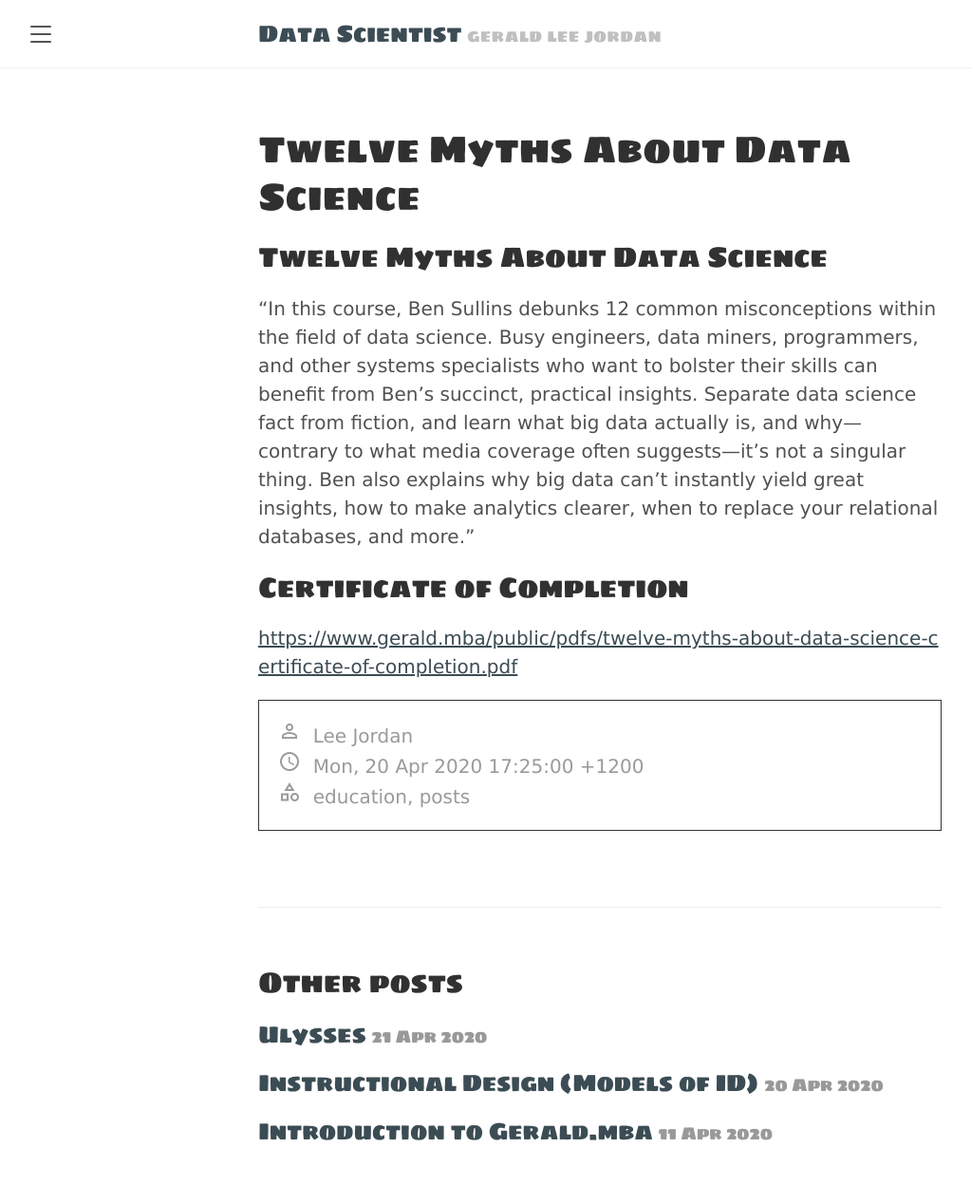
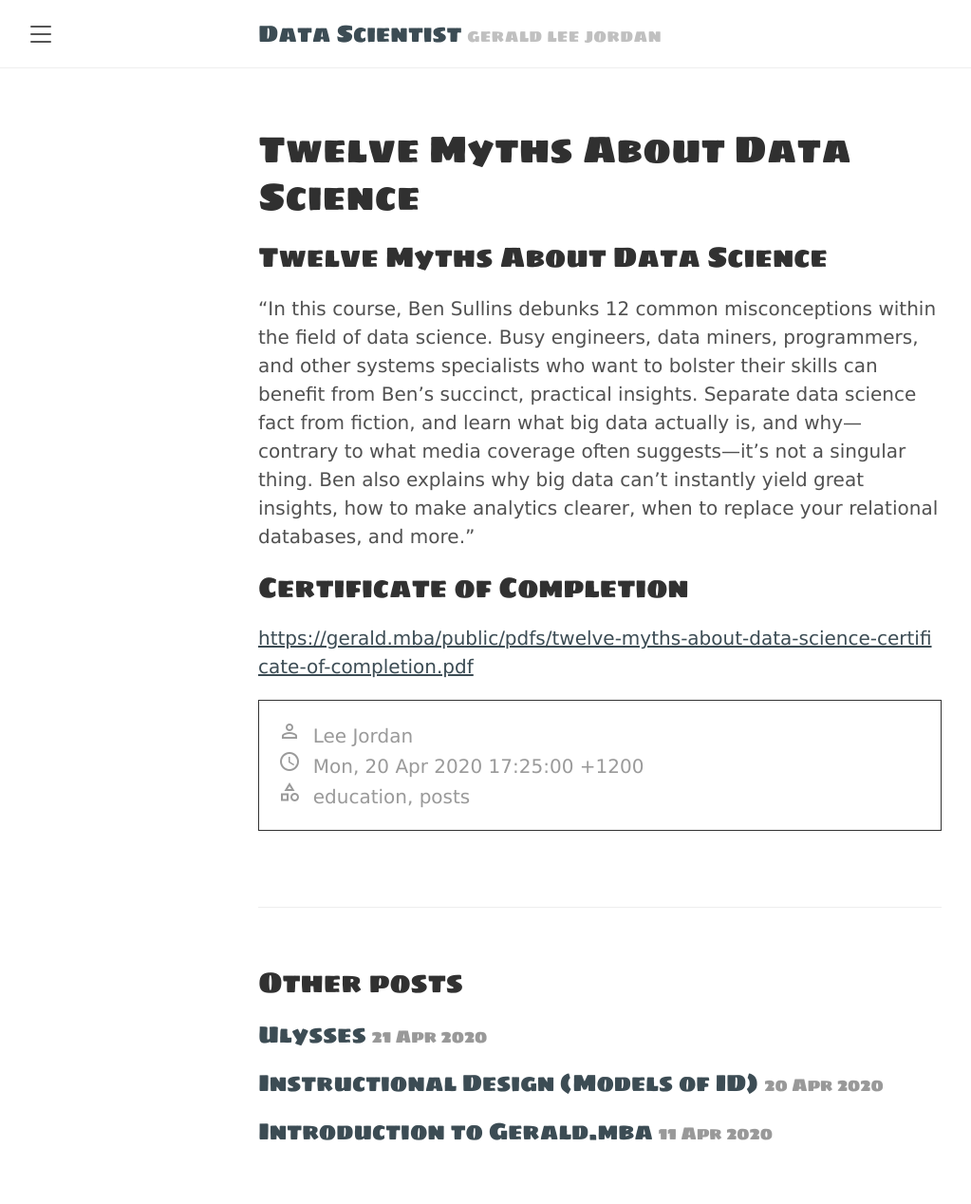
Before and after one commit to tracyjordan/tracyjordan.github.io, a Jekyll site: the page built from _posts/2020-04-21-twelve-myths-about-data-science.md, in a window 1280 px wide. Shown: the whole page at 95% size, without its empty margins (8-1031 px from the left). Built offline with Jekyll 4.4.1, drawn with Linux system fonts in a browser that asks for light colours; part of the change alters nothing that is shown.

Commit message:
Update 2020-04-21-twelve-myths-about-data-science.md

```diff
--- a/_posts/2020-04-21-twelve-myths-about-data-science.md
+++ b/_posts/2020-04-21-twelve-myths-about-data-science.md
@@ -13,4 +13,4 @@ published: true
 
 <h2>Certificate of Completion</h2>
 
-<a href="https://www.gerald.mba/public/pdfs/twelve-myths-about-data-science-certificate-of-completion.pdf" title="Twelve Myths About Data Science" target="_blank" rel="nofollow">https://www.gerald.mba/public/pdfs/twelve-myths-about-data-science-certificate-of-completion.pdf</a>
+<a href="https://gerald.mba/public/pdfs/twelve-myths-about-data-science-certificate-of-completion.pdf" title="Twelve Myths About Data Science" target="_blank" rel="nofollow">https://gerald.mba/public/pdfs/twelve-myths-about-data-science-certificate-of-completion.pdf</a>
```
